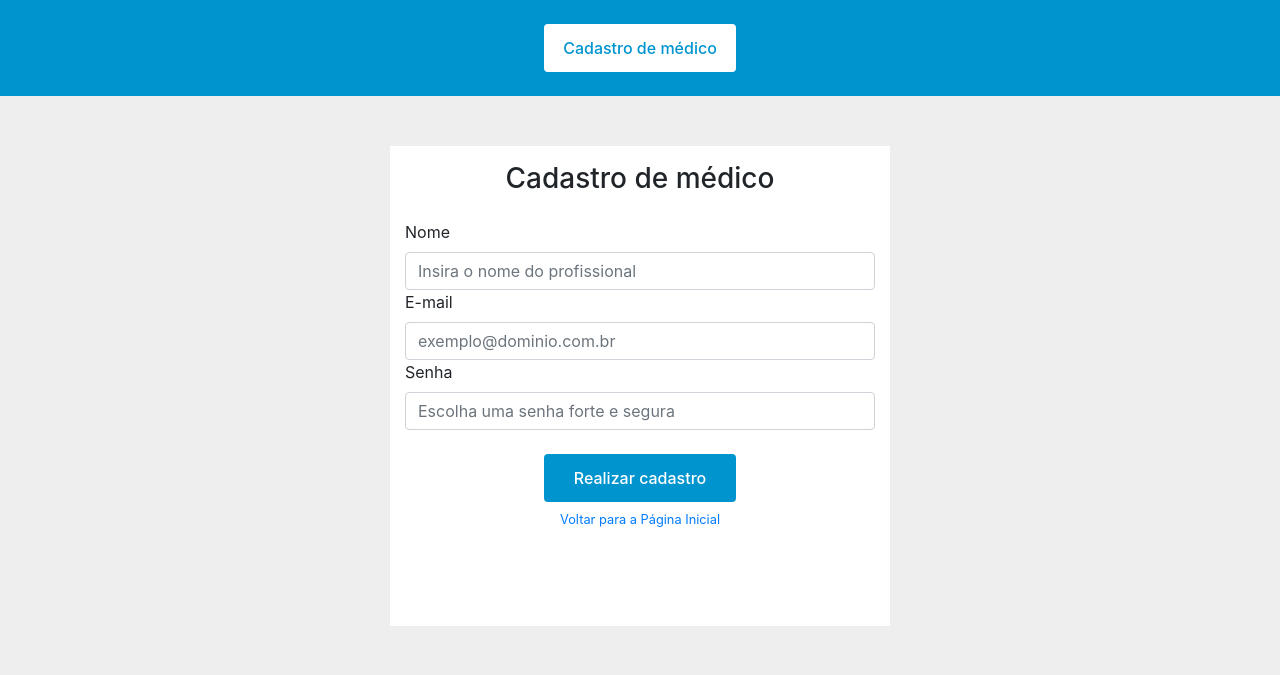
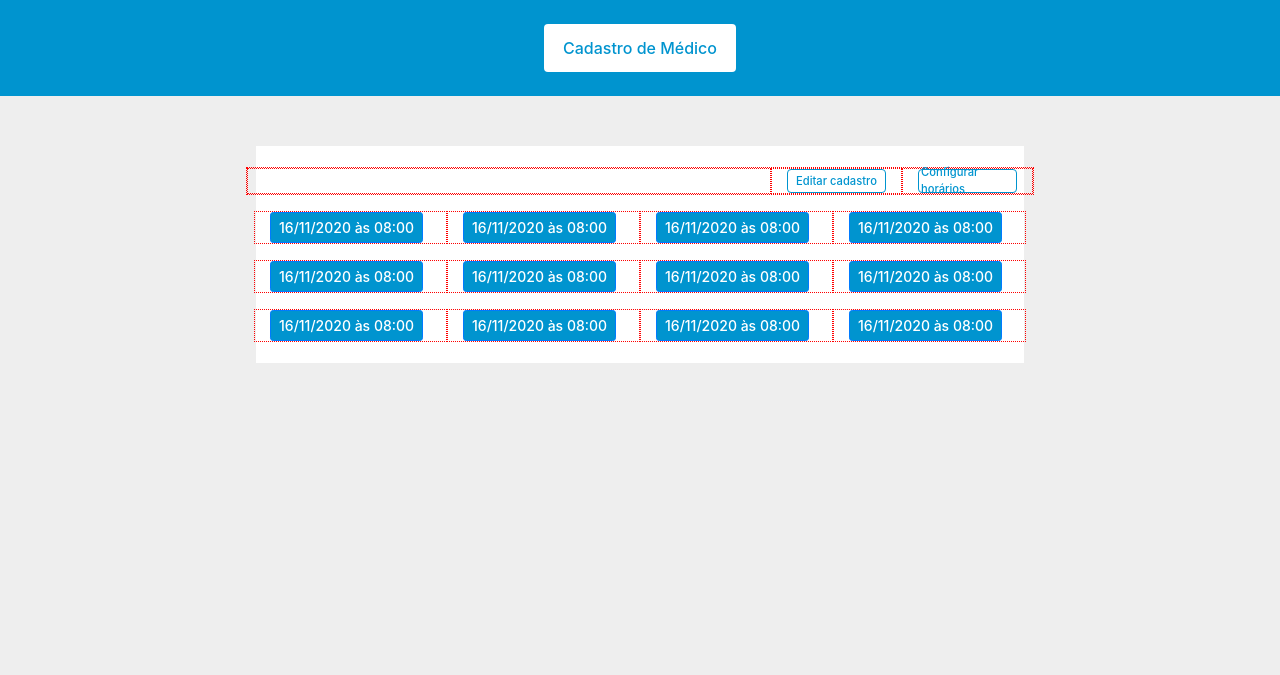
Before and after one commit to gustavosandev/TesteFacilConsulta1, a PHP site: page /view/index.php in a window 1280 px wide. Shown: the top 675 px of the page. Run offline with PHP 8.4, Linux system fonts and the light colour scheme; tables that the repository leaves empty or names only in its code hold one stand-in row (values such as "Sample post"); data that the repository does not hold is empty.

Commit message:
Alteração do médico realizado

```diff
--- a/src/controller/medicoController.php
+++ b/src/controller/medicoController.php
@@ -36,7 +36,43 @@ if (isset($_GET['flag']) AND $_GET['flag'] == 'cadastrarMedico')  {
 	}
 
 	echo json_encode($retorno);
+}
+
+if (isset($_GET['flag']) AND $_GET['flag'] == 'atualizarMedico')  {
+
+	$nome =  strip_tags(addslashes(trim($_POST['nome'])));
+	$senhaAntiga = strip_tags(addslashes(trim($_POST['senhaAntiga'])));
+	$novaSenha = strip_tags(addslashes(trim($_POST['novaSenha'])));
+	$id = strip_tags(addslashes(trim($_POST['id'])));
+
+	if (isset($nome) AND isset($senhaAntiga) AND isset($novaSenha) AND isset($id)) {
+
+		if (strlen($nome) >= 6 AND strlen($senhaAntiga) >= 6 AND strlen($novaSenha) >= 6) {
+
+			$senhaAntiga = md5($senhaAntiga);
+			$value = $objMedico->select($id);
+			if ($value->senha == $senhaAntiga) {
+				$novaSenha = md5($novaSenha);
+				$objMedico->setNome($nome);
+				$objMedico->setSenha($novaSenha);
+				$retorno = $objMedico->update($id);
+
+				if($retorno){
+					$retorno = "Sucesso na atualização!|||1";
+				}else{
+					$retorno = "Erro na atualização!|||0";
+				}
+			}else{
+				$retorno = "Senha antiga incorreta!|||0";
+			}
 
 
+		}else{
+			$retorno = "Os campos devem conter o mínimo de 6 caracteres!|||0";
+		}
+	}else{
+		$retorno = "Erro|||0";
+	}
 
+	echo json_encode($retorno);
 }
--- a/src/model/Medico.php
+++ b/src/model/Medico.php
@@ -45,7 +45,7 @@ class Medico extends Banco {
 		$stmt = Banco::prepare($sql);
 		$stmt->bindParam(':id', $id, PDO::PARAM_INT);
 		$stmt->execute();
-		return $stmt->fetchAll();
+		return $stmt->fetch();
 	}
 
 	public function selectAll(){
--- a/src/view/css/style.css
+++ b/src/view/css/style.css
@@ -30,7 +30,7 @@ img{
 .menu .nav-button{
 	height: 3rem;
 	width: 12rem;
-	background: white;
+	background: #FFFFFF;
 	border-radius: 4px;
 	color: #0094cf;
 	border-color: #0094cf;
@@ -42,6 +42,12 @@ img{
 	font-weight: 500;
 
 }
+.nav-button:hover{
+	background: #0094cf;
+	color: #FFFFFF;
+	border: 1px solid #FFFFFF;
+	text-decoration: none;
+}
 
 .main{
 	display: flex;
@@ -49,15 +55,23 @@ img{
 	align-items: center;
 	align-content: center;
 	padding: 50px;
+	flex-direction: column;
 }
 
-.container{
-	width: 500px;
+.container-register{
+	width: 40vw;
 	height: 60vh;
 	background: white;
 	display: flex;
 	align-content: center;
 	justify-content: center;
+}
+.container-list{
+	width: 60vw;
+	min-height: 10vh;
+	background: white;
+	padding: 5px;
+
 }
 
 .title{
@@ -82,7 +96,7 @@ img{
 	width: 12rem;
 	background: #0094cf;
 	border-radius: 4px;
-	color: white;
+	color: #FFFFFF;
 	border-color: #0094cf;
 	display: flex;
 	align-items: center;
@@ -92,7 +106,63 @@ img{
 	font-weight: 500;
 
 }
+.button-register:hover{
+    background: #FFFFFF;
+    color: #0094cf;
+    border: 1px solid #0094cf;
+}
 
 .link-back-home{
 	font-size: 0.8rem;
 }
+
+.container-button{
+	height: 1.5rem;
+	min-width: 4rem;
+	background: #FFFFFF;
+	border-radius: 4px;
+	color: #0094cf;
+	border: 1px solid #0094cf;
+	display: flex;
+	align-items: center;
+	justify-content: center;
+	padding-left: 2px;
+	padding-right: 2px;
+	font-weight: 500;
+	font-size: 0.7rem;
+	text-decoration: none;
+}
+.container-button:hover{
+	text-decoration: none;
+	background: #0094cf;
+    color: #FFFFFF;
+    border: 1px solid #FFFFFF;
+}
+
+.borda{
+	border: 1px dotted red;
+}
+.btn-primary{
+	background: #0094cf;
+	font-weight: 500;
+}
+.btn-primary:hover{
+	background: #FFFFFF;
+	font-weight: 500;
+	color: #0094cf;
+}
+
+.container-add{
+	width: 30vw;
+	min-height: 10vh;
+	background: white;
+	padding: 5px;
+
+}
+.container-config{
+	width: 30vw;
+	min-height: 10vh;
+	background: white;
+	padding: 5px;
+
+}
--- a/src/view/index.php
+++ b/src/view/index.php
@@ -13,37 +13,54 @@ require_once'../controller/medicoController.php';
 	<meta name="viewport" content="width=device-width, initial-scale=1, shrink-to-fit=no">
 	<link rel="stylesheet" href="https://stackpath.bootstrapcdn.com/bootstrap/4.4.1/css/bootstrap.min.css" integrity="sha384-Vkoo8x4CGsO3+Hhxv8T/Q5PaXtkKtu6ug5TOeNV6gBiFeWPGFN9MuhOf23Q9Ifjh" crossorigin="anonymous">
 	<link rel="stylesheet" type="text/css" href="./css/style.css">
-	<title>Cadastro</title>
+	<title>Início</title>
 </head>
 <body>
 	<header>
 		<nav class="menu">
-			<a href="#" class="nav-button">Cadastro de médico</a>
+			<a href="cadastro.php" class="nav-button">Cadastro de Médico</a>
 		</nav>
 	</header>
 	<main class="main">
-		<div class="container">
-	    	<div class="row">
-	    		<div class="col-md-12">
-	    			<h3 class="text-center py-3">Cadastro de médico</h3>
-	    			<form name="formCadastroMedico" class="form-register" method="post">
-	    				<label for="nome">Nome</label>
-				   		<input type="text" name="nome" id="nome" class="form-control" placeholder="Insira o nome do profissional" minlength="6" pattern="[A-Za-z \s]{5,30}$" required>
-				   		<label for="email">E-mail</label>
-				   		<input type="email" name="email" id="email" class="form-control" placeholder="exemplo@dominio.com.br" pattern="[a-z0-9._%+-]+@[a-z0-9.-]+\.[a-z]{2,}$" minlength="6" required>
-				   		<label for="senha">Senha</label>
-				   		<input type="password" name="senha" id="senha" class="form-control" placeholder="Escolha uma senha forte e segura" minlength="6" pattern="(?=.*[^\s]+[A-z0-9]).{6,}" required>
-				   		<div class="form-button my-3">
-				   			<button type="button" name="botaoRealizarCadastro" id="register" class="button-register my-2">Realizar cadastro</button>
-				   			<a href="#" class="link-back-home">Voltar para a Página Inicial</a>
-				   		</div>
+	<?php
+		foreach ($objMedico->selectAll() as $key => $value) {
 
-	    			</form>
-
-
+	?>
+		<div class="container-list">
+	    	<div class="row my-3 borda">
+	    		<div class="col-md-8 borda">
+	    			<h4 class="text-left"><?php echo $value->nome; ?></h4>
+	    		</div>
+	    		<div class="col-md-2 borda">
+	    			<a href="editarCadastro.php?id=<?php echo $value->id; ?>" class="container-button">Editar cadastro</a>
+	    		</div>
+	    		<div class="col-md-2 borda">
+	    			<a href="configurarHorario.php?id=<?php echo $value->id; ?>" class="container-button">Configurar horários</a>
 	    		</div>
 	    	</div>
+	    	<div class="row my-3 px-2">
+    			<div class="col-sm-3 borda "><button class="btn btn-primary btn-sm">16/11/2020 às 08:00</button></div>
+    			<div class="col-sm-3 borda "><button class="btn btn-primary btn-sm">16/11/2020 às 08:00</button></div>
+    			<div class="col-sm-3 borda "><button class="btn btn-primary btn-sm">16/11/2020 às 08:00</button></div>
+    			<div class="col-sm-3 borda "><button class="btn btn-primary btn-sm">16/11/2020 às 08:00</button></div>
+    		</div>
+    		<div class="row my-3 px-2 justify-content-center">
+    			<div class="col-sm-3 borda "><button class="btn btn-primary btn-sm">16/11/2020 às 08:00</button></div>
+    			<div class="col-sm-3 borda "><button class="btn btn-primary btn-sm">16/11/2020 às 08:00</button></div>
+    			<div class="col-sm-3 borda "><button class="btn btn-primary btn-sm">16/11/2020 às 08:00</button></div>
+    			<div class="col-sm-3 borda "><button class="btn btn-primary btn-sm">16/11/2020 às 08:00</button></div>
+    		</div>
+    		<div class="row my-3 px-2 justify-content-center">
+    			<div class="col-sm-3 borda "><button class="btn btn-primary btn-sm">16/11/2020 às 08:00</button></div>
+    			<div class="col-sm-3 borda "><button class="btn btn-primary btn-sm">16/11/2020 às 08:00</button></div>
+    			<div class="col-sm-3 borda "><button class="btn btn-primary btn-sm">16/11/2020 às 08:00</button></div>
+    			<div class="col-sm-3 borda "><button class="btn btn-primary btn-sm">16/11/2020 às 08:00</button></div>
+    		</div>
 	    </div>
+	    <?php
+		    }
+		?>
+
 	</main>
     <script src="https://cdnjs.cloudflare.com/ajax/libs/jquery/3.5.1/jquery.js" integrity="sha512-WNLxfP/8cVYL9sj8Jnp6et0BkubLP31jhTG9vhL/F5uEZmg5wEzKoXp1kJslzPQWwPT1eyMiSxlKCgzHLOTOTQ==" crossorigin="anonymous"></script>
     <!--<script src="https://code.jquery.com/jquery-3.4.1.slim.min.js" integrity="sha384-J6qa4849blE2+poT4WnyKhv5vZF5SrPo0iEjwBvKU7imGFAV0wwj1yYfoRSJoZ+n" crossorigin="anonymous"></script>-->
@@ -54,54 +71,7 @@ require_once'../controller/medicoController.php';
  <script type="text/javascript">
     	$(document).ready(function(){
 
-    		$('#register').on('click', function(e){
-    			e.preventDefault();
-    			var nome = $('#nome').val();
-    			var email = $('#email').val();
-    			var senha = $('#senha').val();
-    			var regex = /^([a-zA-Z0-9_.+-])+\@(([a-zA-Z0-9-])+\.)+([a-zA-Z0-9]{2,4})+$/;
 
-    			if(nome != "" && email != "" && senha != ""){
-    				if (nome.length >= 6 && email.length >= 6 && senha.length >= 6 ) {
-
-    					if (regex.test(email)) {
-	    					$.ajax({
-	    						method: "POST",
-								url: "../controller/medicoController.php?flag=cadastrarMedico",
-								data: { nome: nome, senha: senha, email: email },
-								cache: false,
-								dataType: "json",
-
-								success: function(data) {
-				                    console.log(data);
-
-				                    data = data.split("|||");
-				                    if(data[1]==1){
-				                    	alert(data[0]);
-				                    }else if(data[1]==0){
-				                    	alert(data[0]);
-				                    }else{
-				                    	alert("Erro");
-				                    }
-	                            },
-					            error: function(data){
-				                    alert("Erro! Estamos passando por problemas técnicos.");
-				                    console.log(data);
-					            }
-
-	    					});
-
-	    				}else{
-	    					alert("Este e-mail não é válido!");
-	    				}
-	    			}else{
-	    				alert("Os campos devem conter o mínimo de 6 caracteres!");
-	    			}
-
-    			}else{
-    				alert("Por favor, preencha todos os campos!");
-    			}
-    		});
     	});
     </script>
 </html>
```
Also changed, not shown: src/controller/horarioController.php (+23 -0 lines), src/view/cadastro.php (added, +107 -0 lines), src/view/configurarHorario.php (added, +127 -0 lines), src/view/editarCadastro.php (added, +114 -0 lines).
